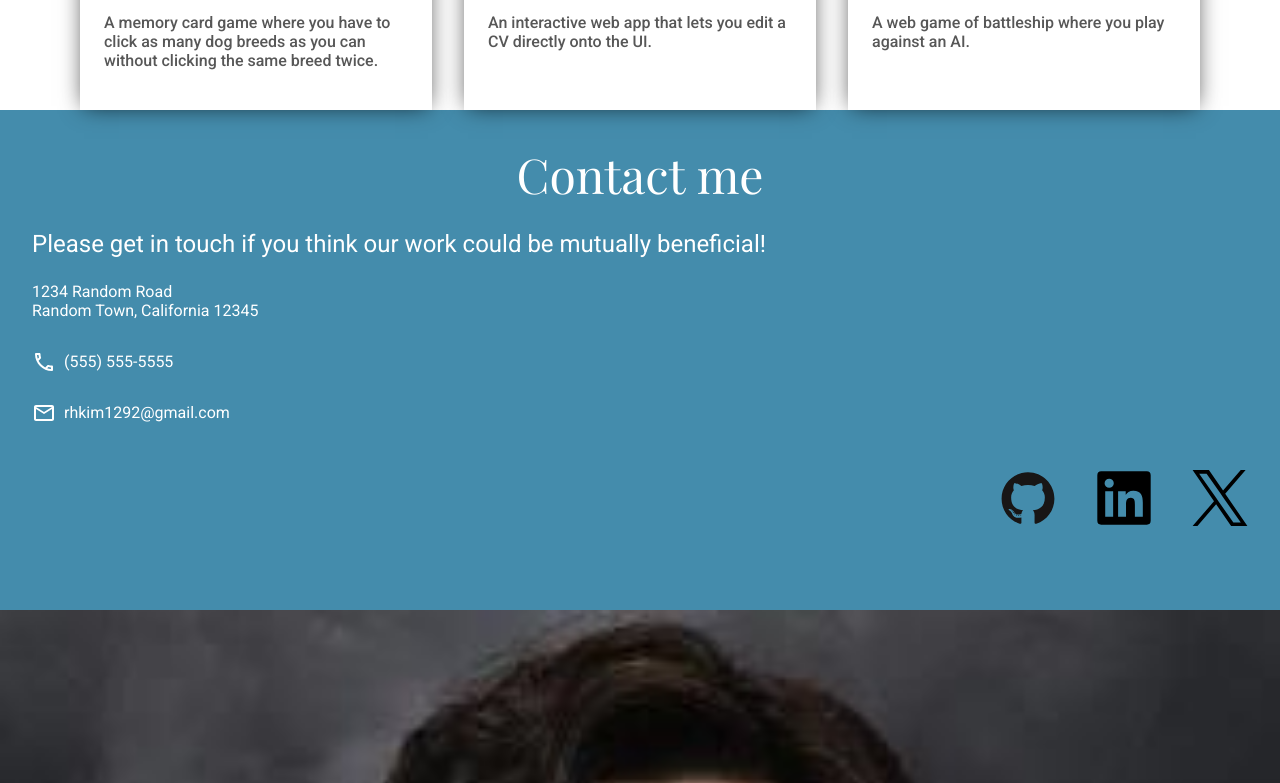
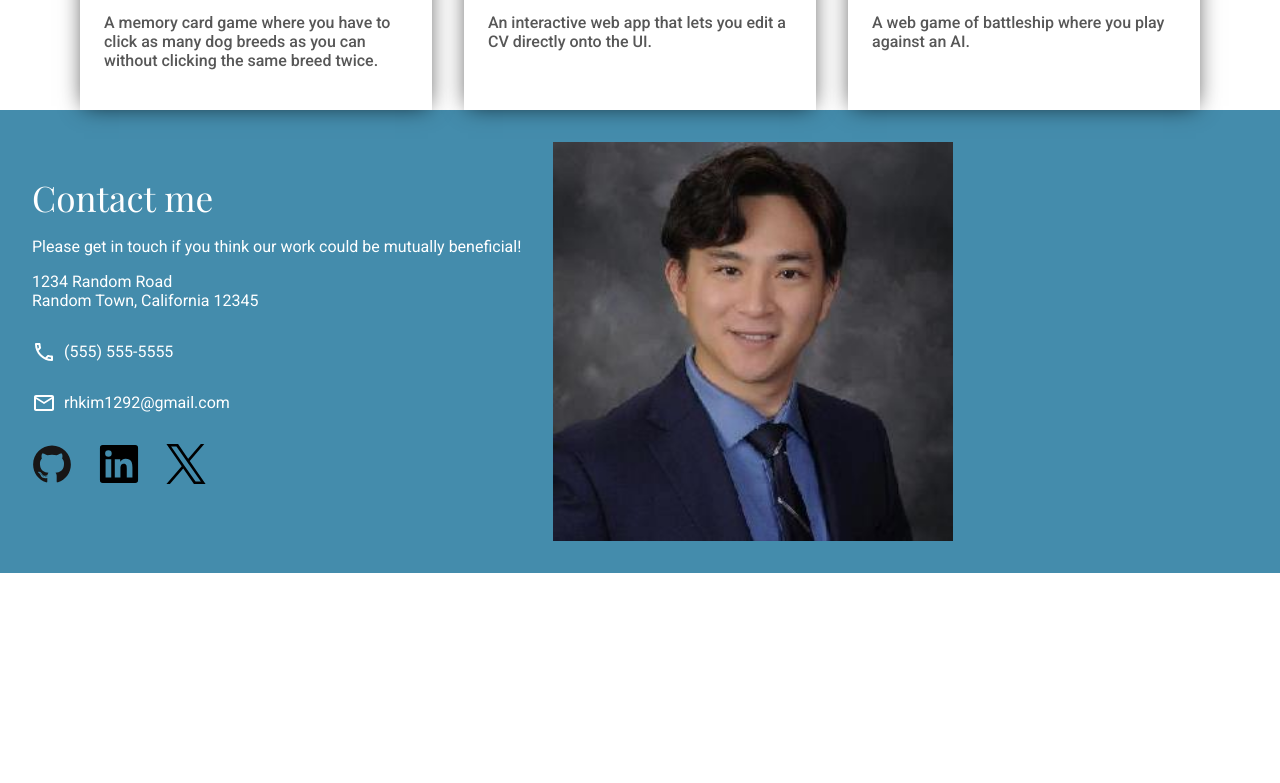
Before and after one commit to rhkim1292/top-homepage, a plain HTML site: page index.html in a window 1280 px wide. Shown: the part 1457-2240 px from the top of the page. After the commit the page ends 2030 px from the top, so only its background shows below. Drawn offline with nearby package versions, Linux system fonts and the light colour scheme; a web font is replaced by a local one.

Commit message:
Implement footer responsiveness for tablets

```diff
--- a/index.html
+++ b/index.html
@@ -483,9 +483,11 @@
 			</section>
 		</main>
 		<footer class="roboto-font">
+			<div class="footer-info-container">
 				<h1 class="playfair-display-font">Contact me</h1>
 				<p class="get-in-touch">
-				Please get in touch if you think our work could be mutually beneficial!
+					Please get in touch if you think our work could be mutually
+					beneficial!
 				</p>
 				<p class="address">
 					1234 Random Road<br />
@@ -571,6 +573,7 @@
 						</svg>
 					</a>
 				</div>
+			</div>
 			<img
 				class="footer-portrait"
 				srcset="
--- a/src/css/styles.css
+++ b/src/css/styles.css
@@ -110,7 +110,7 @@ p {
 
 .project-cards-container {
 	display: grid;
-	grid-template-columns: repeat(auto-fill, minmax(300px, 1fr));
+	grid-template-columns: repeat(auto-fill, minmax(272px, 1fr));
 	gap: 2rem;
 }
 
@@ -224,7 +224,7 @@ footer img.footer-portrait {
 
 @media screen and (min-width: 601px) {
 	main {
-		padding: 8rem 6rem 0px;
+		padding: 8rem 6rem 10rem;
 	}
 
 	header section {
@@ -289,6 +289,39 @@ footer img.footer-portrait {
 		margin: 0;
 		font-size: 1.5rem;
 	}
+
+	footer {
+		display: flex;
+		gap: 2rem;
+		padding: 2rem 2rem 2rem 2rem;
+	}
+
+	footer h1 {
+		margin-top: 2rem;
+		text-align: left;
+		font-size: 2.2rem;
+	}
+
+	footer p.get-in-touch {
+		font-size: 1rem;
+	}
+
+	footer div.social-links-container {
+		margin: 0;
+		justify-content: left;
+		gap: 1.7rem;
+	}
+
+	footer a.social-link {
+		width: 2.5rem;
+	}
+
+	footer img.footer-portrait {
+		margin-left: 0;
+		object-fit: contain;
+		object-position: 50% 0;
+		max-width: 400px;
+	}
 }
 
 @media screen and (min-width: 1201px) {
```
Lines whose indentation alone changed are shown as unchanged.
